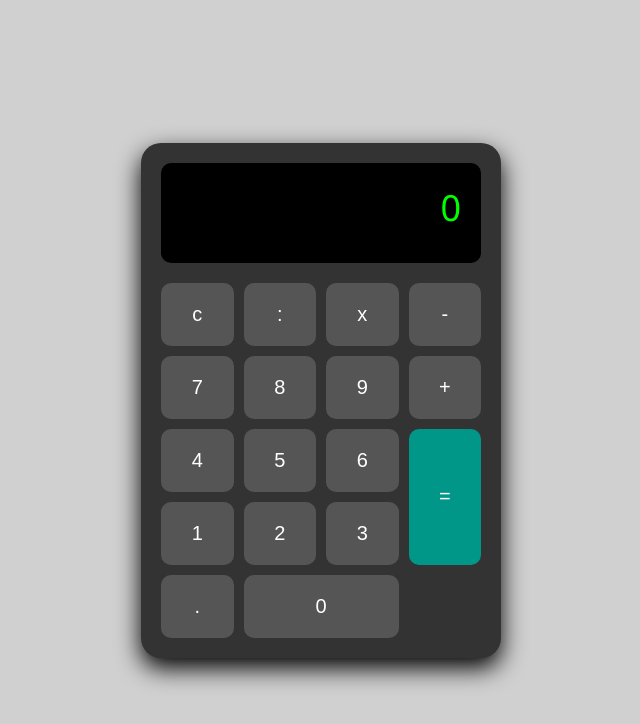
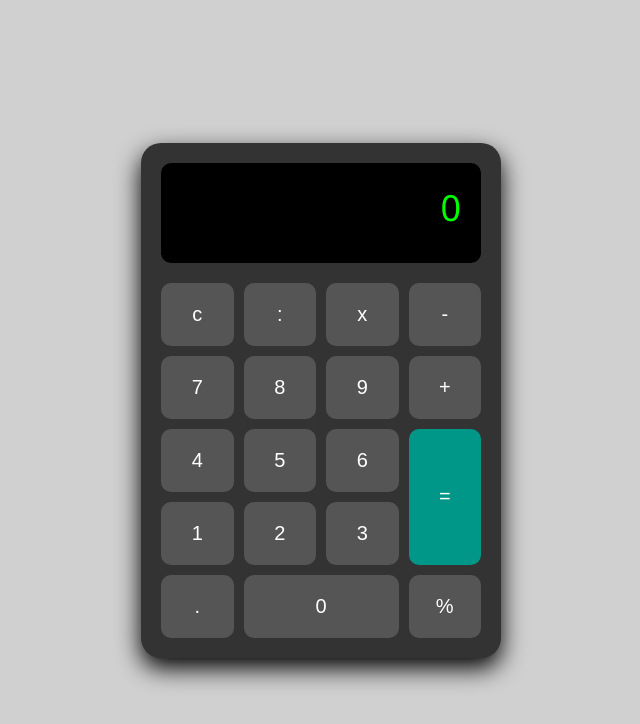
Before and after one commit to mila1013/calculadora, a plain HTML site: page index.html in a window 1280 px wide. Shown: the whole page, without its empty margins (319-959 px from the left). Drawn offline with Linux system fonts and the light colour scheme.

Commit message:
PORCENTO

```diff
--- a/index.html
+++ b/index.html
@@ -32,8 +32,8 @@
         <button onclick="adicionar('3')">3</button>
         <button onclick="adicionar('.')">.</button>
 
-
-   <BUtton onclick="adicionar('0')" class="zero">0</BUtton>
+      <BUtton onclick="adicionar('0')" class="zero">0</BUtton>
+      <button onclick="adicionar('%')">%</button>
     </div>
 </div>
 <script src="script.js"></script>
```
